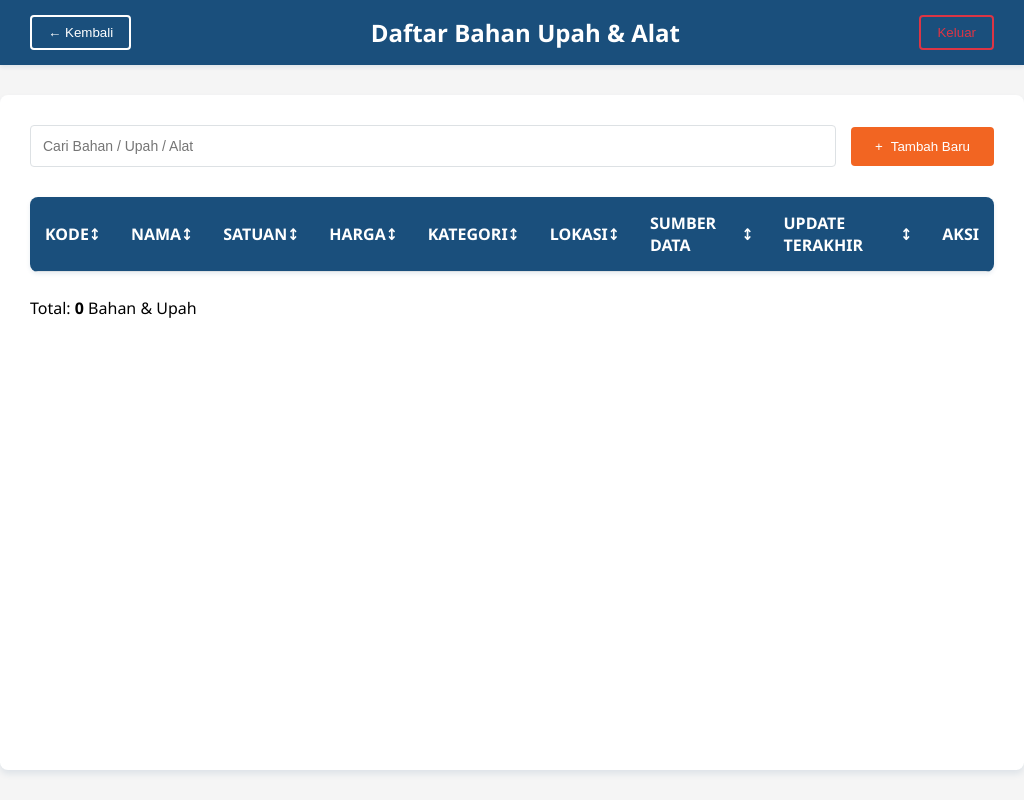
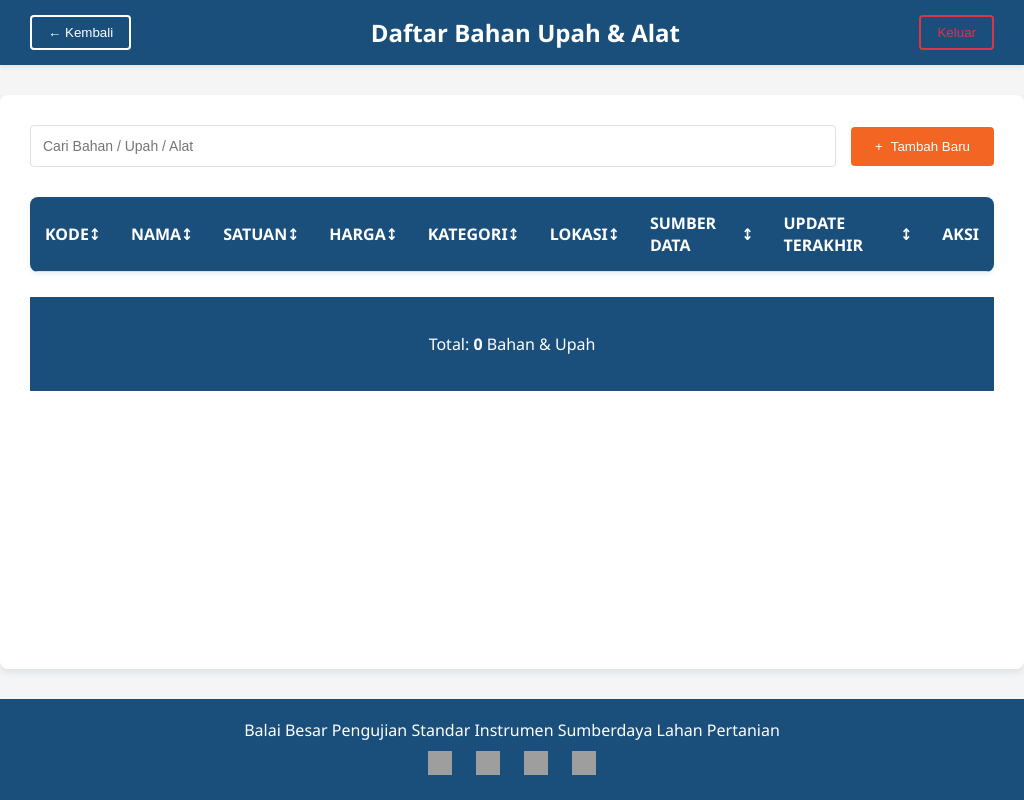
Before and after one commit to bimapopo345/rab-bpsi-footer, an Electron app: page material_upah.html in a window 1024 px wide. Drawn offline with Linux system fonts and the light colour scheme; no server answers; sample sign-in values are in the browser's storage; grey boxes are pictures that could not be loaded.

Commit message:
ADD: Code on Material_Upah V2

```diff
--- a/material_upah.html
+++ b/material_upah.html
@@ -388,6 +388,53 @@
     </div>
 
     <script src="material_upah_renderer.js"></script>
+    <footer class="footer">
+        <div>Balai Besar Pengujian Standar Instrumen Sumberdaya Lahan Pertanian</div>
+        <div class="social-links">
+            <a href="https://www.facebook.com/BBSDLP/?locale=id_ID" target="_blank">
+                <img src="https://cdn-icons-png.flaticon.com/512/733/733547.png" alt="Facebook">
+            </a>
+            <a href="https://www.instagram.com/bsip_sdlp/" target="_blank">
+                <img src="https://cdn-icons-png.flaticon.com/512/2111/2111463.png" alt="Instagram">
+            </a>
+            <a href="https://www.youtube.com/@bbsdlp5005/" target="_blank">
+                <img src="https://cdn-icons-png.flaticon.com/512/1384/1384060.png" alt="YouTube">
+            </a>
+            <a href="https://sdlp.bsip.pertanian.go.id/" target="_blank">
+                <img src="https://cdn-icons-png.flaticon.com/512/1006/1006771.png" alt="Website">
+            </a>
+        </div>
+    </footer>
+
+    <style>
+        .footer {
+            background-color: var(--primary);
+            color: var(--white);
+            text-align: center;
+            padding: 20px;
+            margin-top: auto;
+        }
+
+        .social-links {
+            margin-top: 10px;
+        }
+
+        .social-links a {
+            display: inline-block;
+            margin: 0 10px;
+            transition: all 0.3s ease;
+        }
+
+        .social-links a:hover {
+            transform: translateY(-2px);
+            opacity: 0.8;
+        }
+
+        .social-links img {
+            width: 24px;
+            height: 24px;
+        }
+    </style>
 </body>
 
 </html>
```
Also changed, not shown: 1 other file.
